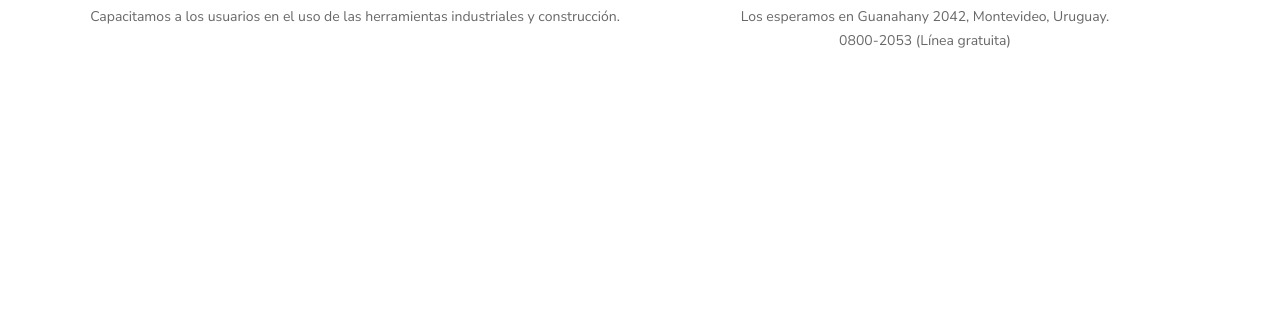
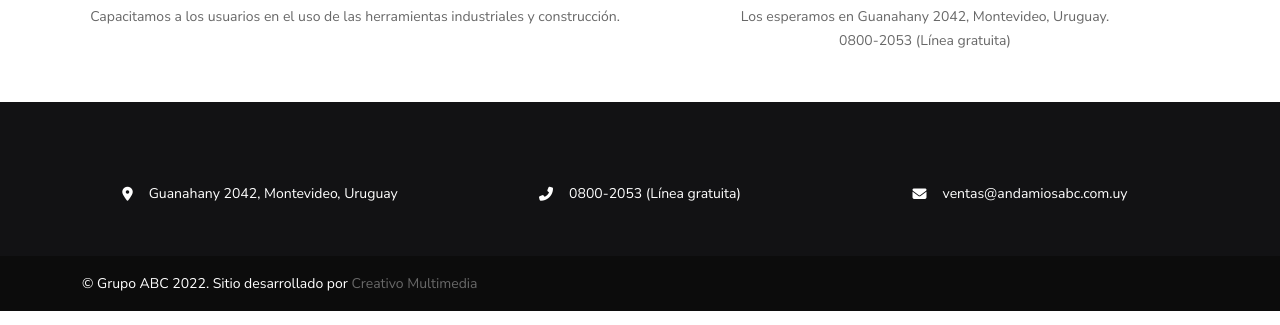
Before and after one commit to Creativo-Multimedia/grupo-abc-web, a plain HTML site: page index.html in a window 1280 px wide. Shown: the part 475-800 px from the top of the page. Drawn offline with nearby package versions, Linux system fonts and the light colour scheme; files that its build step writes are made by us from their sources.

Commit message:
bottom & footer sections

```diff
--- a/index.html
+++ b/index.html
@@ -148,6 +148,45 @@
     </section>
     <!-- Features -->
 
+    <!-- Bottom -->
+    <section class="bottom">
+      <article class="container">
+        <div class="row">
+          <div class="col-lg-4">
+            <div class="content-wrapper">
+              <i class="fa-solid fa-location-dot"></i>
+              <p>Guanahany 2042, Montevideo, Uruguay</p>
+            </div>
+          </div>
+          <div class="col-lg-4">
+            <div class="content-wrapper">
+              <i class="fa-solid fa-phone-flip"></i>
+              <a href="tel:+59808002053">0800-2053 (Línea gratuita)</a>
+            </div>
+          </div>
+          <div class="col-lg-4">
+            <div class="content-wrapper">
+              <i class="fa-solid fa-envelope"></i>
+              <a href="mailto:ventas@andamiosabc.com.uy">ventas@andamiosabc.com.uy</a>
+            </div>
+          </div>
+        </div>
+      </article>
+    </section>
+    <!-- Bottom -->
+
+    <!-- Footer -->
+    <footer>
+      <div class="container">
+        <div class="row">
+          <div class="col">
+            <p>© Grupo ABC <span id="date"></span>. Sitio desarrollado por <a href="https://creativo.com.uy/" target="_blank">Creativo Multimedia</a></p>
+          </div>
+        </div>
+      </div>
+    </footer>
+    <!-- Footer -->
+
     <!-- Bootstrap JS -->
     <script src="https://cdn.jsdelivr.net/npm/bootstrap@5.2.0/dist/js/bootstrap.bundle.min.js" integrity="sha384-A3rJD856KowSb7dwlZdYEkO39Gagi7vIsF0jrRAoQmDKKtQBHUuLZ9AsSv4jD4Xa" crossorigin="anonymous"></script>
     <!-- Custom JS -->
--- a/js/index.js
+++ b/js/index.js
@@ -1,7 +1,9 @@
+import { renderDate } from './render-date.js'
 import { hideLoader } from './hide-loader.js'
 
 const d = document
 
 d.addEventListener('DOMContentLoaded', e => {
+    renderDate()
     hideLoader()
 })
--- /dev/null
+++ b/js/render-date.js
@@ -0,0 +1,4 @@
+export const renderDate = () => {
+    let $currentYear = new Date().getFullYear()
+    document.getElementById('date').innerText = $currentYear
+}
--- /dev/null
+++ b/styles/_bottom.scss
@@ -0,0 +1,15 @@
+.bottom {
+    background-color: $dark-bg;
+    color: $light-text-color;
+
+    .content-wrapper {
+        display: flex;
+        justify-content: center;
+        align-items: center;
+        gap: 1rem;
+
+        a {
+            color: $light-text-color;
+        }
+    }
+}
--- a/styles/_features.scss
+++ b/styles/_features.scss
@@ -1,6 +1,7 @@
 .features {
     .content-wrapper {
         text-align: center;
+        overflow: hidden;
 
         img {
             width: 100%;
--- /dev/null
+++ b/styles/_footer.scss
@@ -0,0 +1,5 @@
+footer {
+    background-color: $dark-bg-darken;
+    color: $light-text-color;
+    padding: 1rem 0;
+}
--- a/styles/main.scss
+++ b/styles/main.scss
@@ -6,3 +6,5 @@
 @import 'header.scss';
 @import 'hero-section.scss';
 @import 'features.scss';
+@import 'bottom.scss';
+@import 'footer.scss';
```
